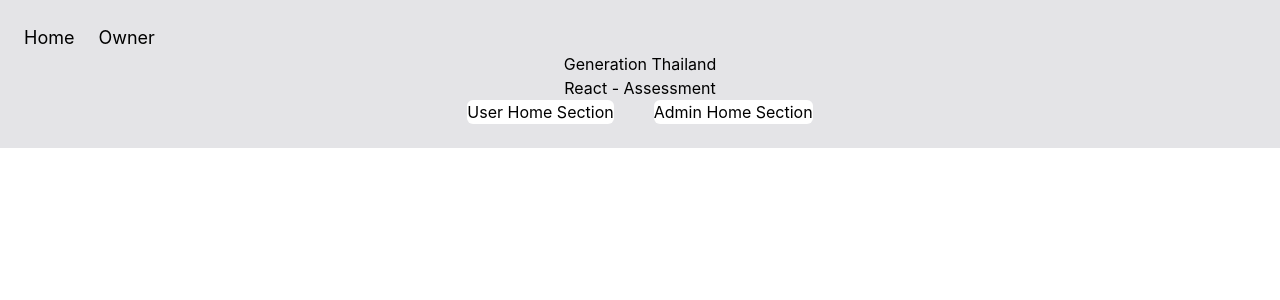
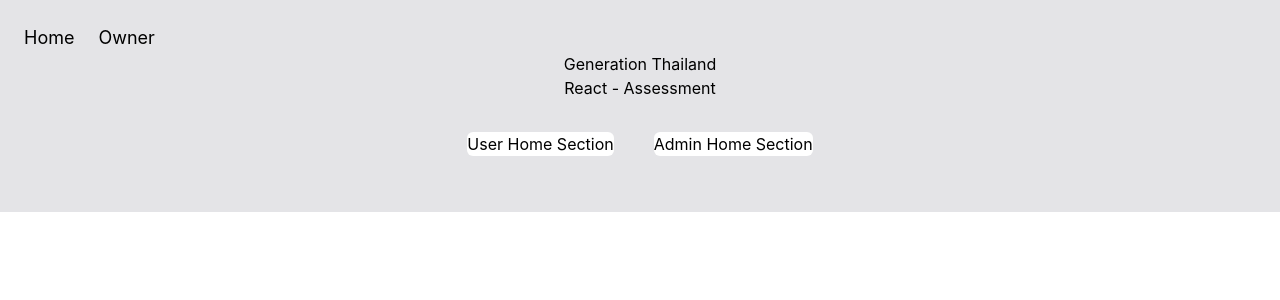
Before and after one commit to DoctorDear/JSD13-React-Assessment, a React (Vite) app: page / in a window 1280 px wide. Shown: the top 300 px of the page. Built offline with nearby package versions, Linux system fonts and the light colour scheme; no server answers.

Commit message:
feat: implement App navigation and conditional Admin/User views for member data display

```diff
--- a/src/App.jsx
+++ b/src/App.jsx
@@ -31,10 +31,12 @@
       </nav>
 
       <h1>Generation Thailand</h1>
+
       {view === "home" && <h1>React - Assessment</h1>}
-      {view === "user" && <UserView members={members} />}
-      {view === "admin" && <AdminView members={members} />}
-      <div className="flex justify-center gap-10 ">
+      {view === "user" && <h1>Home - User Section</h1>}
+      {view === "admin" && <h1>Home - Admin Section</h1>}
+
+      <div className="flex justify-center gap-10 m-8">
         <div className="bg-white rounded-md ">
           <button onClick={() => setView("user")}>User Home Section</button>
         </div>
@@ -42,6 +44,9 @@
           <button onClick={() => setView("admin")}>Admin Home Section</button>
         </div>
       </div>
+
+      {view === "user" && <UserView members={members} />}
+      {view === "admin" && <AdminView members={members} />}
     </div>
   );
 };
--- a/src/components/AdminView.jsx
+++ b/src/components/AdminView.jsx
@@ -3,7 +3,6 @@
 const AdminView = ({ members }) => {
   return (
     <div>
-      <h1>Home - Admin Section</h1>
       <Table members={members} />
     </div>
   );
--- a/src/components/UserView.jsx
+++ b/src/components/UserView.jsx
@@ -3,7 +3,6 @@
 const UserView = ({ members }) => {
   return (
     <div>
-      <h1>Home - User Section</h1>
       <Table members={members} />
     </div>
   );
```
Also changed, not shown: 1 other file (tests, documents, lock files or other folders).
